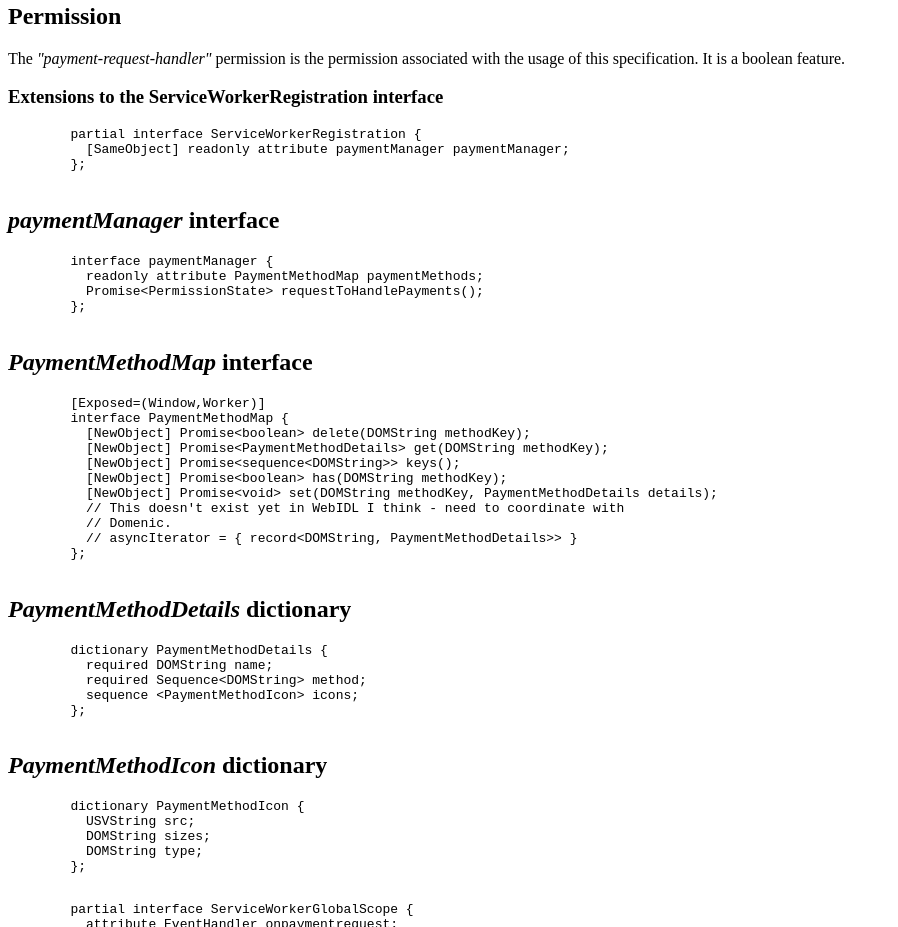
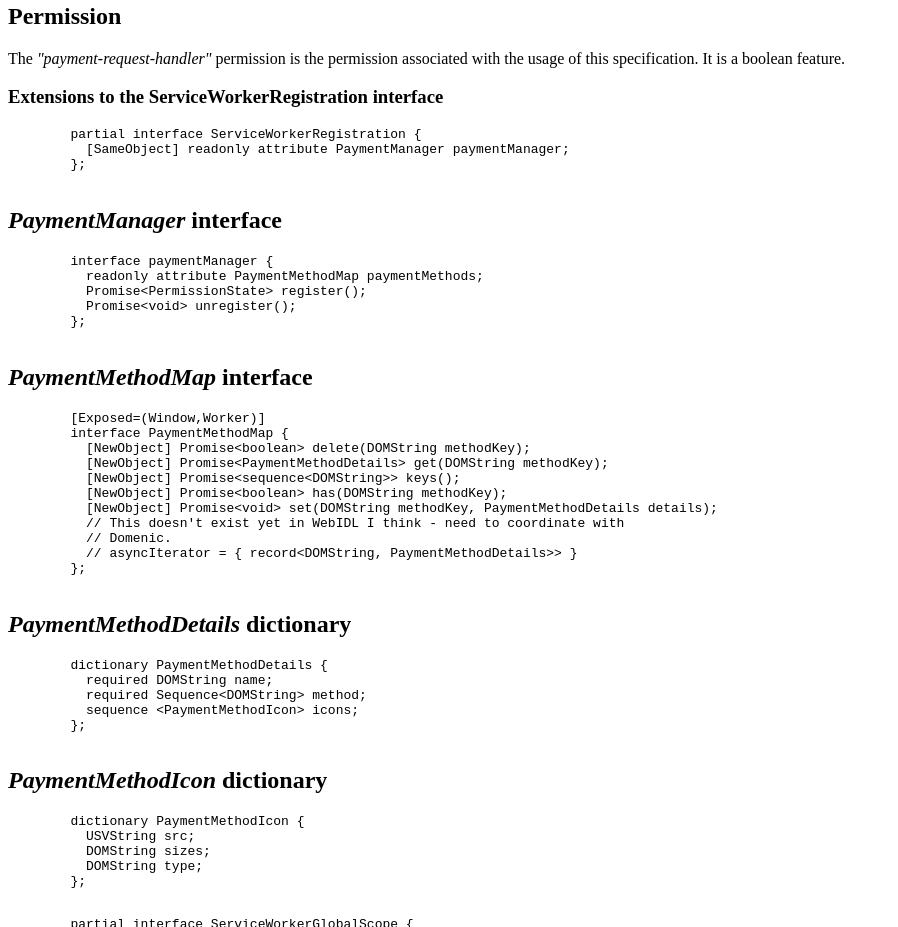
Before and after one commit to marcoscaceres/payment-request-handler, a plain HTML site: page index.html in a window 1280 px wide. Shown: the part 1179-2106 px from the top of the page, without its empty margins (0-898 px from the left). Drawn offline with Linux system fonts and the light colour scheme.

Commit message:
feat: rename requestPermission to .register()/unregister() (closes #2)

```diff
--- a/index.html
+++ b/index.html
@@ -214,18 +214,19 @@
       </h3>
       <pre class="idl">
         partial interface ServiceWorkerRegistration {
-          [SameObject] readonly attribute paymentManager paymentManager;
+          [SameObject] readonly attribute PaymentManager paymentManager;
         };
       </pre>
     </section>
     <section>
       <h2>
-        <dfn>paymentManager</dfn> interface
+        <dfn>PaymentManager</dfn> interface
       </h2>
       <pre class="idl">
         interface paymentManager {
           readonly attribute PaymentMethodMap paymentMethods;
-          Promise&lt;PermissionState&gt; requestToHandlePayments();
+          Promise&lt;PermissionState&gt; register();
+          Promise&lt;void&gt; unregister();
         };
         </pre>
     </section>
```
